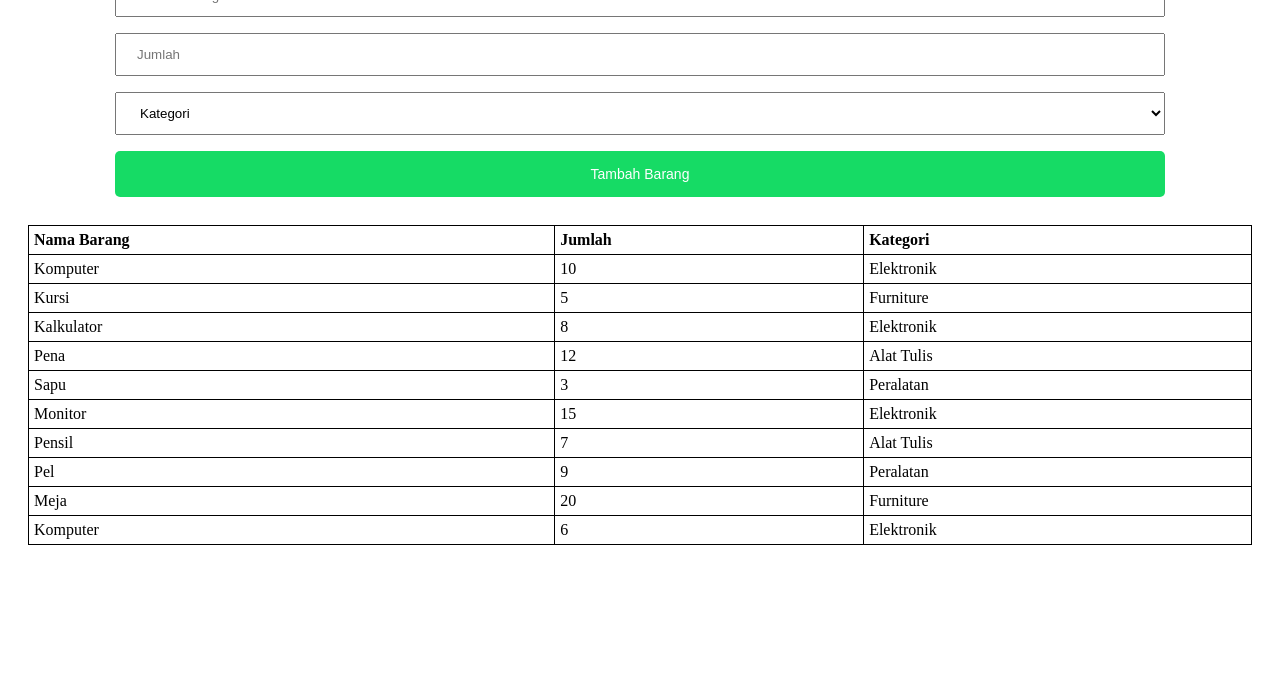
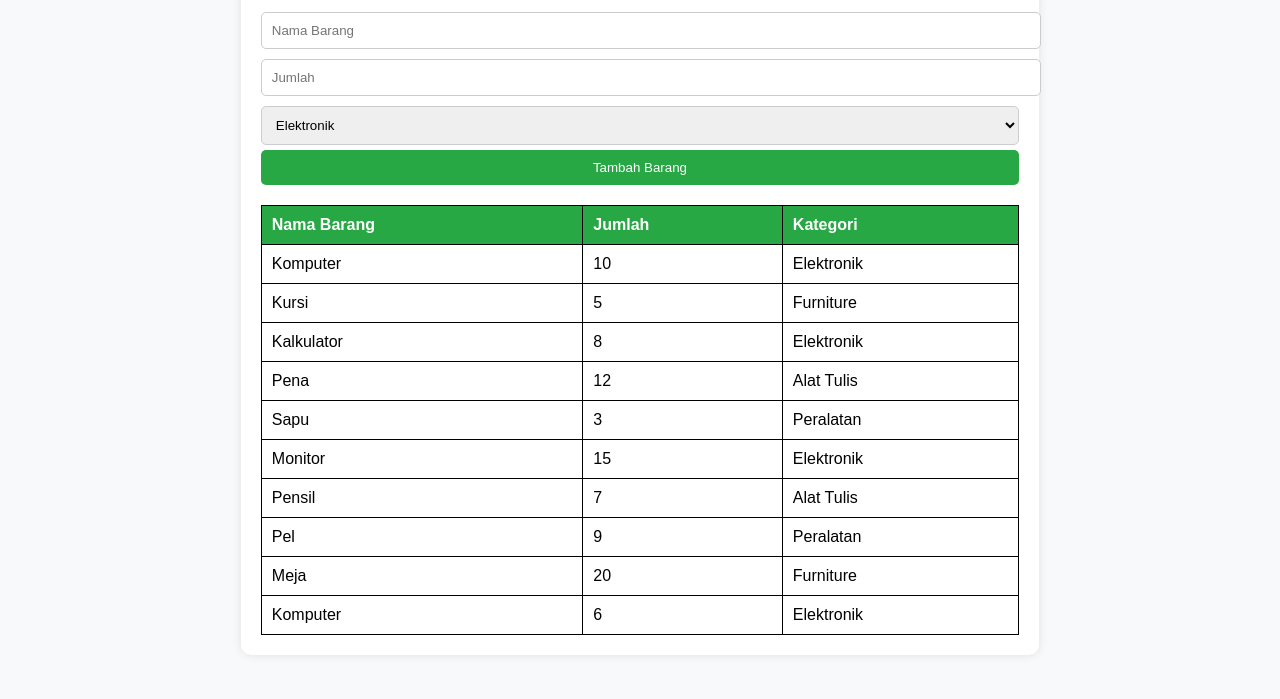
Before and after one commit to viviaan09/inventarisBarang, a plain HTML site: page index.html in a window 1280 px wide. Shown: the part 101-800 px from the top of the page. Drawn offline with Linux system fonts and the light colour scheme.

Commit message:
commit diperbarui

```diff
--- a/index.html
+++ b/index.html
@@ -1,82 +1,41 @@
 <!DOCTYPE html>
-<html lang="en">
+<html lang="id">
 <head>
     <meta charset="UTF-8">
     <meta name="viewport" content="width=device-width, initial-scale=1.0">
+    <title>Inventaris Barang</title>
     <link rel="stylesheet" href="style.css">
-    <title>Inventaris Barang</title>
 </head>
 <body>
-    <h2>Inventaris Barang</h2>
-    <form class="form">
-        <input type="text" name="nama" placeholder="Nama Barang">
-        <input type="number" name="jumlah" placeholder="Jumlah">
-        <select name="kategori">
-            <option value="">Kategori</option>
-            <option value="elektronik">Elektronik</option>
-            <option value="furniture">Furniture</option>
-            <option value="alatTulis">Alat Tulis</option>
-            <option value="peralatan">Peralatan</option>
-        </select>
-        <button type="submit">Tambah Barang</button>
-    </form>
-    <div class="table-content">
+    <div class="container">
+        <h1>Inventaris Barang</h1>
+        <form>
+            <input type="text" placeholder="Nama Barang">
+            <input type="number" placeholder="Jumlah">
+            <select>
+                <option value="Elektronik">Elektronik</option>
+                <option value="Furniture">Furniture</option>
+                <option value="Alat Tulis">Alat Tulis</option>
+                <option value="Peralatan">Peralatan</option>
+            </select>
+            <button class="btn-tambah">Tambah Barang</button>
+        </form>
         <table>
             <tr>
                 <th>Nama Barang</th>
                 <th>Jumlah</th>
                 <th>Kategori</th>
             </tr>
-            <tr>
-                <td>Komputer</td>
-                <td>10</td>
-                <td>Elektronik</td>
-            </tr>
-            <tr>
-                <td>Kursi</td>
-                <td>5</td>
-                <td>Furniture</td>
-            </tr>
-            <tr>
-                <td>Kalkulator</td>
-                <td>8</td>
-                <td>Elektronik</td>
-            </tr>
-            <tr>
-                <td>Pena</td>
-                <td>12</td>
-                <td>Alat Tulis</td>
-            </tr>
-            <tr>
-                <td>Sapu</td>
-                <td>3</td>
-                <td>Peralatan</td>
-            </tr>
-            <tr>
-                <td>Monitor</td>
-                <td>15</td>
-                <td>Elektronik</td>
-            </tr>
-            <tr>
-                <td>Pensil</td>
-                <td>7</td>
-                <td>Alat Tulis</td>
-            </tr>
-            <tr>
-                <td>Pel</td>
-                <td>9</td>
-                <td>Peralatan</td>
-            </tr>
-            <tr>
-                <td>Meja</td>
-                <td>20</td>
-                <td>Furniture</td>
-            </tr>
-            <tr>
-                <td>Komputer</td>
-                <td>6</td>
-                <td>Elektronik</td>
-            </tr>
+            <tr><td>Komputer</td><td>10</td><td>Elektronik</td></tr>
+            <tr><td>Kursi</td><td>5</td><td>Furniture</td></tr>
+            <tr><td>Kalkulator</td><td>8</td><td>Elektronik</td></tr>
+            <tr><td>Pena</td><td>12</td><td>Alat Tulis</td></tr>
+            <tr><td>Sapu</td><td>3</td><td>Peralatan</td></tr>
+            <tr><td>Monitor</td><td>15</td><td>Elektronik</td></tr>
+            <tr><td>Pensil</td><td>7</td><td>Alat Tulis</td></tr>
+            <tr><td>Pel</td><td>9</td><td>Peralatan</td></tr>
+            <tr><td>Meja</td><td>20</td><td>Furniture</td></tr>
+            <tr><td>Komputer</td><td>6</td><td>Elektronik</td></tr>
         </table>
     </div>
 </body>
--- a/style.css
+++ b/style.css
@@ -1,49 +1,48 @@
-h2{
+body {
+    font-family: Arial, sans-serif;
     text-align: center;
+    background-color: #f8f9fa;
 }
-
-/* input , select {
+.container {
+    width: 60%;
+    margin: auto;
+    background: white;
+    padding: 20px;
+    border-radius: 10px;
+    box-shadow: 0 0 10px rgba(0, 0, 0, 0.1);
+}
+h1 {
+    color: #28a745;
+}
+input, select {
     width: 100%;
-    padding: 12px 20px;
-    margin: 8px 0
-} */
-
-.form {
-    display: flex;
-    flex-direction: column;
-    width: 100%;
-    max-width: 1050px;
-    margin: 0 auto;
+    padding: 10px;
+    margin: 5px 0;
+    border: 1px solid #ccc;
+    border-radius: 5px;
 }
-
-.form input,
-.form select,
-.form button {
-    padding: 12px 20px;
-    margin: 8px 0
-}
-
-.form button {
-    background-color: #16db65;
-    font-size: 14px;
+.btn-tambah {
+    background-color: #28a745;
     color: white;
+    padding: 10px;
     border: none;
     border-radius: 5px;
-    padding: 15px 32px;
     cursor: pointer;
-}
-
-.table-content {
-    margin: 20px;
-}
-
-table {
-    border-collapse: collapse;
     width: 100%;
 }
-
-tr, td, th {
+table {
+    width: 100%;
+    margin-top: 20px;
+    border-collapse: collapse;
+}
+table, th, td {
     border: 1px solid black;
-    padding: 5px;
-    text-align: start;
 }
+th, td {
+    padding: 10px;
+    text-align: left;
+}
+th {
+    background-color: #28a745;
+    color: white;
+}
```
